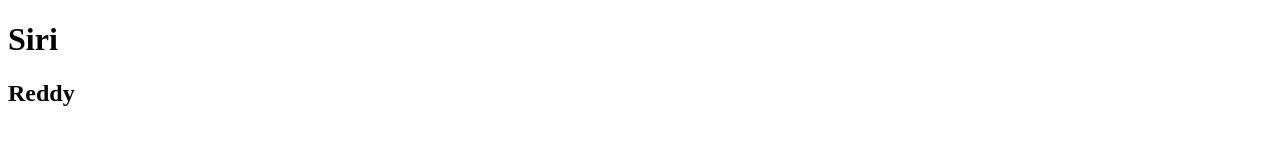
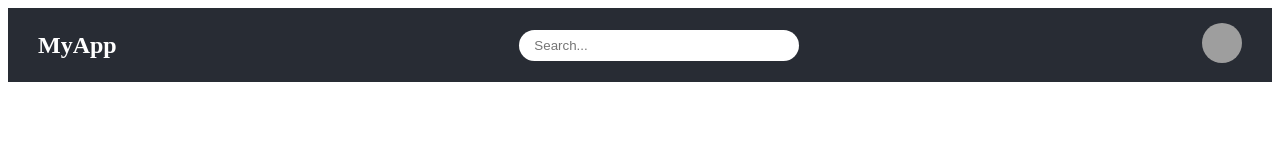
Before and after one commit to Shirisha-ambati/React-js, a React app: page / in a window 1280 px wide. Built offline with nearby package versions, Linux system fonts and the light colour scheme; grey boxes are pictures that could not be loaded.

Commit message:
Add React header elements

```diff
--- a/app.js
+++ b/app.js
@@ -1,11 +1,87 @@
 import React from "react";
 import ReactDOM from "react-dom/client";
 
-const heading1 = React.createElement("h1", { className: "child1" }, "Siri");
-const heading2 = React.createElement("h2", { className: "child2" }, "Reddy");
-const parent = React.createElement("div", { id: "parent" }, [
-  heading1,
-  heading2,
-]);
+// const heading1 = React.createElement("h1", { className: "child1" }, "Siri");
+// const heading2 = React.createElement("h2", { className: "child2" }, "Reddy");
+// const parent = React.createElement("div", { id: "parent" }, [
+//   heading1,
+//   heading2,
+// ]);
+// const parent = React.createElement(
+//   "div",
+//   { id: "parent" },
+//   React.createElement(
+//     "h1",
+//     { className: "child1", id: "child1", style: { color: "yellow" } },
+//     "siri",
+//   ),
+//   React.createElement(
+//     "h2",
+//     { className: "child2", style: { fontStyle: "italic" } },
+//     "reddy",
+//   ),
+//   React.createElement("h3", null, "reddy"),
+// );
+// const h1 = React.createElement("h1", { key: "2014" }, "shirisha");
+// const h2 = React.createElement("h2", { key: "2015" }, "reddy");
+// const h3 = React.createElement("h3", { key: "2016" }, "ambati");
+// const header = React.createElement("div", { className: "title" }, [h1, h2, h3]);
+// const Component = () => "Namaste React by Akshay saini";
+
+// const header = () => (
+//   <div className="title">
+//     {component()}
+//     <h1 key="2014">shirisha</h1>
+//     <h2 key="2015">reddy</h2>
+//     <h3 key="2016">ambati</h3>
+//   </div>
+// );
+// const header = () => (
+//   <div className="title">
+//     {<Component />}
+//     <h1 key="2014">shirisha</h1>
+//     <h2 key="2015">reddy</h2>
+//     <h3 key="2016">ambati</h3>
+//   </div>
+// );
+// const header = () => (
+//   <div className="title">
+//     {<Component></Component>}
+//     <h1 key="2014">shirisha</h1>
+//     <h2 key="2015">reddy</h2>
+//     <h3 key="2016">ambati</h3>
+//   </div>
+// );
+// const header = () => (
+//   <div className="title">
+//     {component}
+//     <h1 key="2014">shirisha</h1>
+//     <h2 key="2015">reddy</h2>
+//     <h3 key="2016">ambati</h3>
+//   </div>
+// );
+const Header = () => {
+  return (
+    <div className="header">
+      {/* Logo */}
+      <div className="logo">
+        <h2>MyApp</h2>
+      </div>
+
+      {/* Search Bar */}
+      <div className="search">
+        <input type="text" placeholder="Search..." />
+      </div>
+
+      {/* User Icon */}
+      <div className="user">
+        <img
+          src="https://cdn-icons-png.flaticon.com/512/149/149071.png"
+          alt="user"
+        />
+      </div>
+    </div>
+  );
+};
 const root = ReactDOM.createRoot(document.getElementById("root"));
-root.render(parent);
+root.render(Header());
--- a/index.css
+++ b/index.css
@@ -1,3 +1,35 @@
 #heading {
   color: blueviolet;
 }
+.header {
+  display: flex;
+  justify-content: space-between;
+  align-items: center;
+  padding: 15px 30px;
+  background-color: #282c34;
+  color: white;
+}
+
+/* Logo */
+.logo h2 {
+  margin: 0;
+  font-size: 24px;
+  cursor: pointer;
+}
+
+/* Search */
+.search input {
+  padding: 8px 15px;
+  width: 250px;
+  border-radius: 20px;
+  border: none;
+  outline: none;
+}
+
+/* User Icon */
+.user img {
+  width: 40px;
+  height: 40px;
+  border-radius: 50%;
+  cursor: pointer;
+}
```
Also changed, not shown: package.json (+6 -1 lines), .babelrc (added), dist/index.html (deleted), 16 other files.
